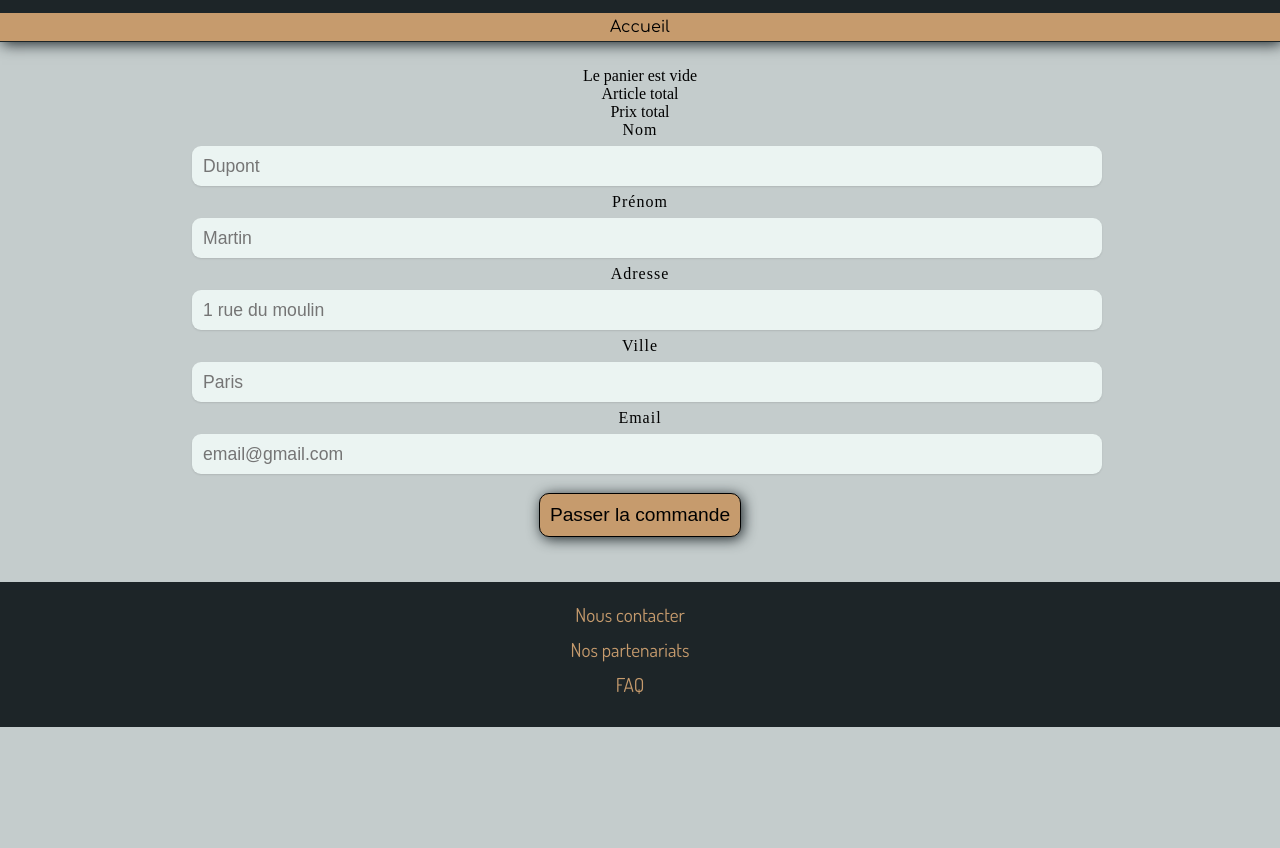
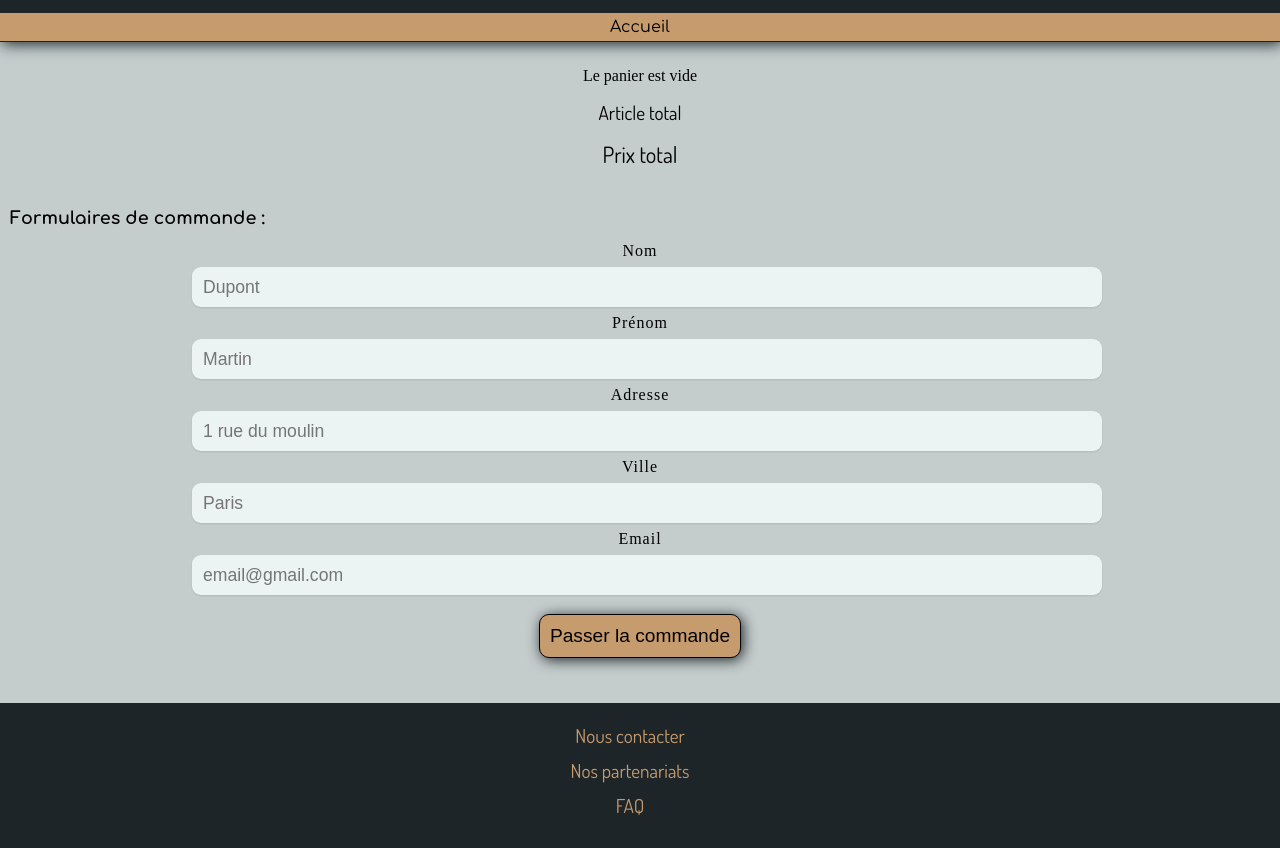
Before and after one commit to jonathan881/JonathanRibiere_5_22072021, a website built with webpack: page panier.html in a window 1280 px wide. Shown: the part 53-901 px from the top of the page. Before the commit the page ends 800 px from the top, so only its background shows below. Built offline with nearby package versions, Linux system fonts and the light colour scheme; no server answers; a web font is replaced by a local one.

Commit message:
css page panier

```diff
--- a/css/style.scss
+++ b/css/style.scss
@@ -151,11 +151,19 @@ main {
 }
 //----------------------------- Page panier-------------
 
+h2 {
+  font-family: "comfortaa";
+  margin-left: 10px;
+  text-align: start;
+  font-size: 1.1rem;
+}
 .container-panier_article {
   border: solid 1px;
   margin: 10px;
   box-shadow: 0px 2px 20px #1d2528;
   &-ligne1 {
+    font-family: "comfortaa";
+    font-size: 0.6rem;
     display: flex;
     justify-content: center;
     background: #1d2528;
@@ -164,11 +172,23 @@ main {
     padding-bottom: 5px;
   }
   &-ligne2 {
+    font-family: "klee";
     background: #c69b6d;
     color: #1d2528;
     padding-top: 5px;
     padding-bottom: 5px;
   }
+}
+#total_article {
+  font-family: "dosis";
+  font-size: 1.2rem;
+  padding-top: 15px;
+  padding-bottom: 15px;
+}
+#total_prix {
+  font-family: "dosis";
+  font-size: 1.4rem;
+  padding-bottom: 25px;
 }
 
 //------------------------------Page formulaire------------------------------------
--- a/panier.html
+++ b/panier.html
@@ -23,7 +23,7 @@
     <div id="total_prix">Prix total</div>
 
     <!--Partie formulaire-->
-
+    <h2>Formulaires de commande :</h2>
     <form>
       <div class="firstName-container">
         <label for="firstName">Nom</label> <br />
```
Also changed, not shown: css/style.css, 1 other file.
